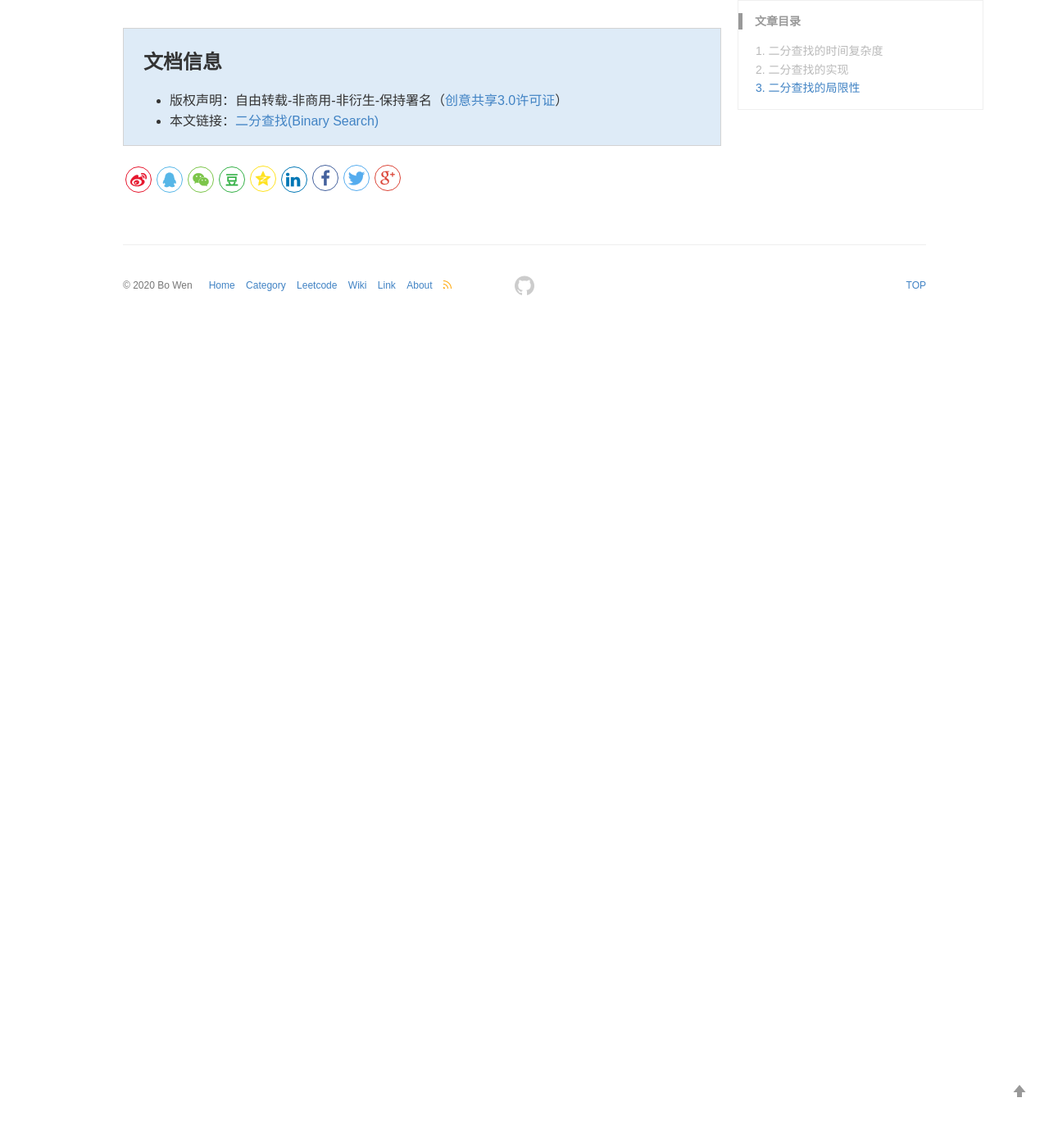
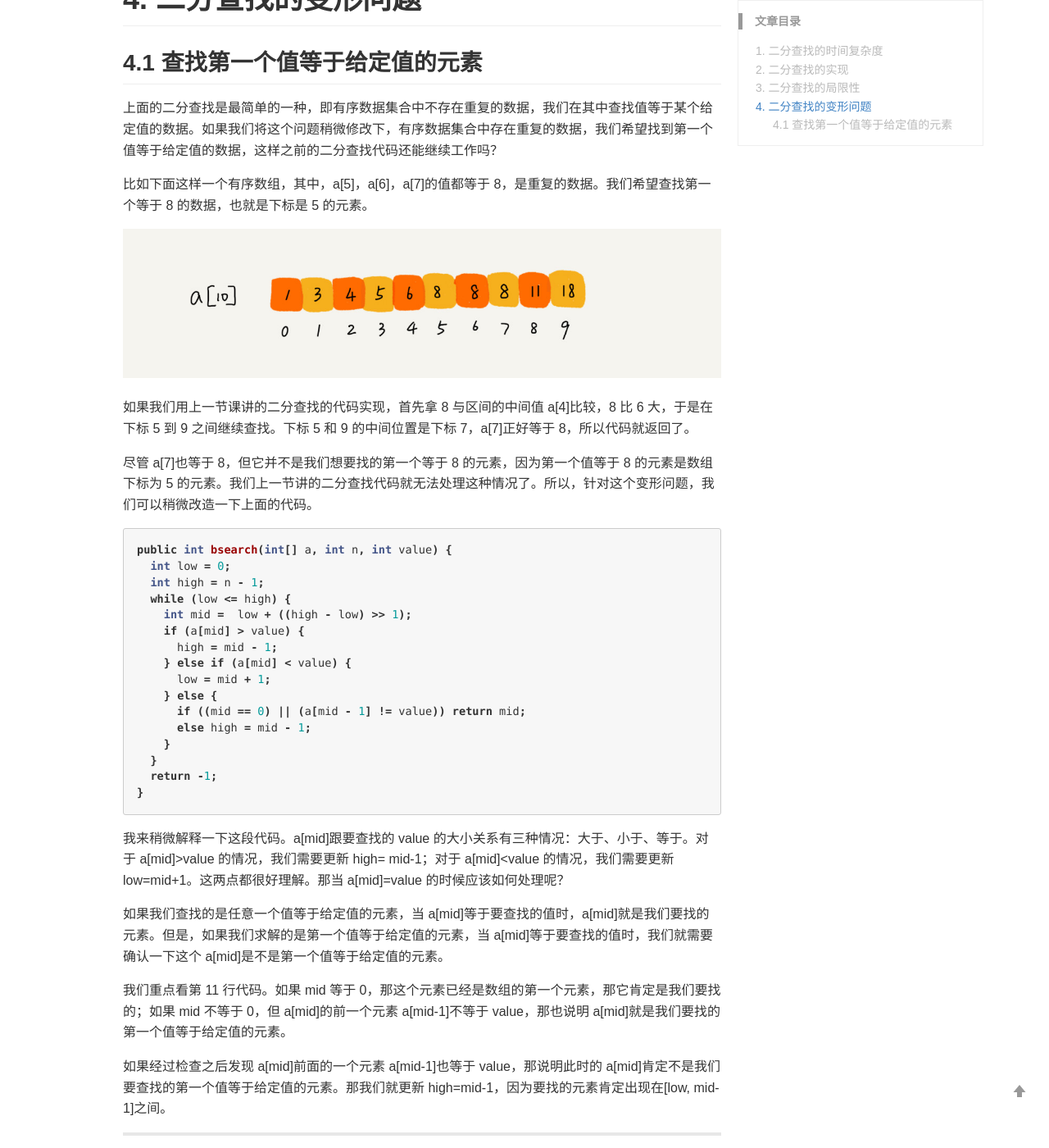
Before and after one commit to wenb1/wenb1.github.io, a Jekyll site: the page built from _posts/algorithms/2020-07-02-algorithm-binary-search.md, in a window 1280 px wide and 1400 px high, scrolled down 3562 px. Shown: the whole window at 82% size. Built offline with Jekyll 4.4.1, drawn with Linux system fonts in a browser that asks for light colours; comment, search, counter and statistics services are not loaded; before the commit the page ends 3959 px from its top, so only the background shows below that.

Commit message:
add new blog

````diff
--- a/_posts/algorithms/2020-07-02-algorithm-binary-search.md
+++ b/_posts/algorithms/2020-07-02-algorithm-binary-search.md
@@ -107,6 +107,48 @@ private static int bsearchhelp(int[] array, int target, int lo, int hi){
    二分查找的底层需要依赖数组这种数据结构，而数组为了支持随机访问的特性，要求内存空间连续，对内存的要求比较苛刻。比如，我们有 1GB 大小的数据，如果希望用数组来存储，那就需要 1GB 的连续内存空间。注意这里的“连续”二字，也就是说，即便有 2GB 的内存空间剩余，但是如果这剩余的 2GB 内存空间都是零散的，没有连续的 1GB 大小的内存空间，那照样无法申请一个 1GB 大小的数组。而我们的二分查找是作用在数组这种数据结构之上的，所以太大的数据用数组存储就比较吃力了，也就不能用二分查找了。
 
 
+<br/>
+
+# 4. 二分查找的变形问题
+
+## 4.1 查找第一个值等于给定值的元素
+
+上面的二分查找是最简单的一种，即有序数据集合中不存在重复的数据，我们在其中查找值等于某个给定值的数据。如果我们将这个问题稍微修改下，有序数据集合中存在重复的数据，我们希望找到第一个值等于给定值的数据，这样之前的二分查找代码还能继续工作吗？
+
+比如下面这样一个有序数组，其中，a[5]，a[6]，a[7]的值都等于 8，是重复的数据。我们希望查找第一个等于 8 的数据，也就是下标是 5 的元素。
+
+![binary_search_2.jpg](/images/posts/algorithms/binary_search_2.jpg)
+
+如果我们用上一节课讲的二分查找的代码实现，首先拿 8 与区间的中间值 a[4]比较，8 比 6 大，于是在下标 5 到 9 之间继续查找。下标 5 和 9 的中间位置是下标 7，a[7]正好等于 8，所以代码就返回了。
+
+尽管 a[7]也等于 8，但它并不是我们想要找的第一个等于 8 的元素，因为第一个值等于 8 的元素是数组下标为 5 的元素。我们上一节讲的二分查找代码就无法处理这种情况了。所以，针对这个变形问题，我们可以稍微改造一下上面的代码。
+
+```java
+public int bsearch(int[] a, int n, int value) {
+  int low = 0;
+  int high = n - 1;
+  while (low <= high) {
+    int mid =  low + ((high - low) >> 1);
+    if (a[mid] > value) {
+      high = mid - 1;
+    } else if (a[mid] < value) {
+      low = mid + 1;
+    } else {
+      if ((mid == 0) || (a[mid - 1] != value)) return mid;
+      else high = mid - 1;
+    }
+  }
+  return -1;
+}
+```
+
+我来稍微解释一下这段代码。a[mid]跟要查找的 value 的大小关系有三种情况：大于、小于、等于。对于 a[mid]>value 的情况，我们需要更新 high= mid-1；对于 a[mid]<value 的情况，我们需要更新 low=mid+1。这两点都很好理解。那当 a[mid]=value 的时候应该如何处理呢？
+
+如果我们查找的是任意一个值等于给定值的元素，当 a[mid]等于要查找的值时，a[mid]就是我们要找的元素。但是，如果我们求解的是第一个值等于给定值的元素，当 a[mid]等于要查找的值时，我们就需要确认一下这个 a[mid]是不是第一个值等于给定值的元素。
+
+我们重点看第 11 行代码。如果 mid 等于 0，那这个元素已经是数组的第一个元素，那它肯定是我们要找的；如果 mid 不等于 0，但 a[mid]的前一个元素 a[mid-1]不等于 value，那也说明 a[mid]就是我们要找的第一个值等于给定值的元素。
+
+如果经过检查之后发现 a[mid]前面的一个元素 a[mid-1]也等于 value，那说明此时的 a[mid]肯定不是我们要查找的第一个值等于给定值的元素。那我们就更新 high=mid-1，因为要找的元素肯定出现在[low, mid-1]之间。
 
 ------
 
````
Also changed, not shown: _posts/2020-07-03-maven.md (+6 -0 lines), _posts/datastructure/2020-07-05-array.md (added, +125 -0 lines), images/posts/algorithms/binary_search_2.jpg (added), images/posts/datastructure/array_1.jpg (added), images/posts/datastructure/array_2.jpg (added), images/posts/datastructure/array_3.jpg (added), images/posts/datastructure/array_4.jpg (added).
